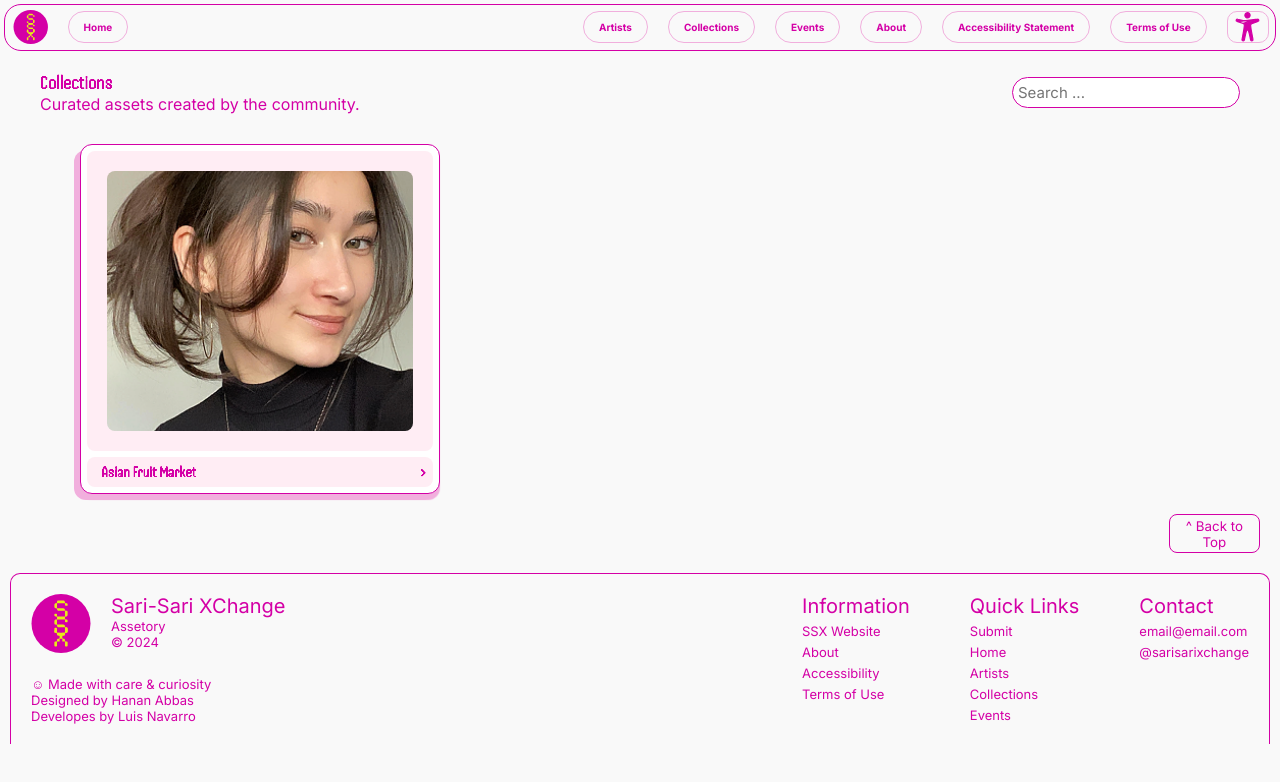
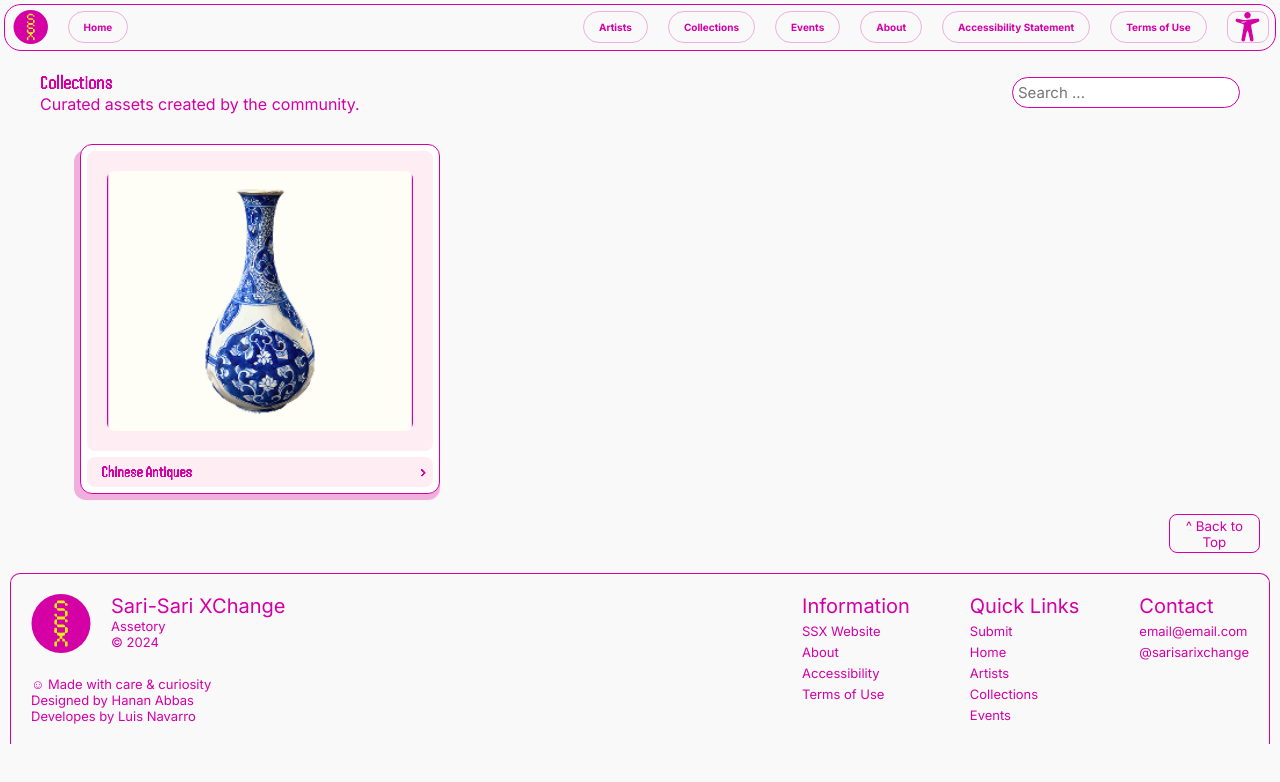
Before and after one commit to sarisarixchange/assetory, a Vue app: page /sari-sari-website/collections in a window 1280 px wide. Shown: the top 782 px of the page. Built offline with nearby package versions, Linux system fonts and the light colour scheme; a web font is replaced by a local one.

Commit message:
adding mockup vase

```diff
--- a/package.json
+++ b/package.json
@@ -7,8 +7,8 @@
     "dev": "vite",
     "build": "vite build",
     "preview": "vite preview",
-    "deploy-old": "REPO=sari-sari-website npm run build && gh-pages -d dist -b gh-pages -r https://github.com/luisnavarrodelangel/sari-sari-website.git",
-    "deploy-new": "REPO=sari-sari-website-tests npm run build && gh-pages -d dist -b gh-pages -r https://github.com/luisnavarrodelangel/sari-sari-website-tests.git"
+    "deploy": "REPO=sari-sari-website npm run build && gh-pages -d dist -b gh-pages -r https://github.com/luisnavarrodelangel/sari-sari-website.git"
+
   },
   "dependencies": {
     "aframe": "^1.7.1",
--- a/src/pages/Collections.vue
+++ b/src/pages/Collections.vue
@@ -16,7 +16,7 @@ import Topbar from '../components/Topbar.vue'; // Import the Topbar component
           // collections
           searchQuery: "", // Holds the user's search input
           collections: [
-        { image: 'asian-fruit-market/serena.png', linkText: "Asian Fruit Market" },
+        { image: 'chinese-antiques/vase.png', linkText: "Chinese Antiques" },
 
       ],
     }
```
Also changed, not shown: public/collections/asian-fruit-market/serena.png (deleted), public/collections/chinese-antiques/vase.png (added).
